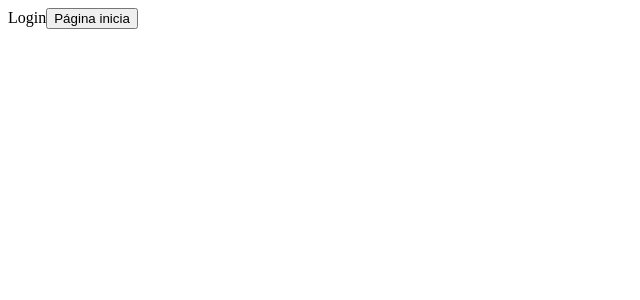
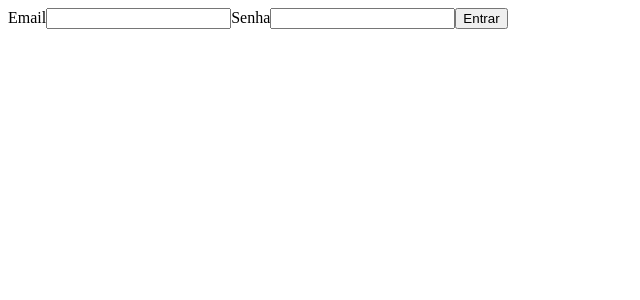
Before and after one commit to WalkerBrum/react-typescript, a React (Create React App) app: page /entrar in a window 1280 px wide. Shown: the top 300 px of the page, without its empty margins (0-640 px from the left). Built offline with nearby package versions, Linux system fonts and the light colour scheme.

Commit message:
Add login page and form

```diff
--- a/src/app/pages/login/Login.tsx
+++ b/src/app/pages/login/Login.tsx
@@ -1,13 +1,33 @@
-import { Link } from 'react-router-dom';
+import { useState } from "react"
+
 
 export const Login = () => {
 
+    const [email, setEmail] = useState('');
+    const [password, setPassword] = useState('');
+
+    const handleEnter = () => {
+        console.log(email);
+        console.log(password)
+    }
     return (
         <div>
-            Login
-            <Link to={'/pagina-inicial'}>
-                <button >Página inicia</button>
-            </Link>
+            <form>
+
+                <label>
+                    <span>Email</span>
+                    <input value={email} onChange={e => setEmail(e.target.value)}/>
+                </label>
+
+                <label>
+                    <span>Senha</span>
+                    <input type="password" value={password} onChange={e => setPassword(e.target.value)}/>
+                </label>
+
+                <button type="button" onClick={handleEnter}>
+                    Entrar
+                </button>
+            </form>
         </div>
     )
 }
```
